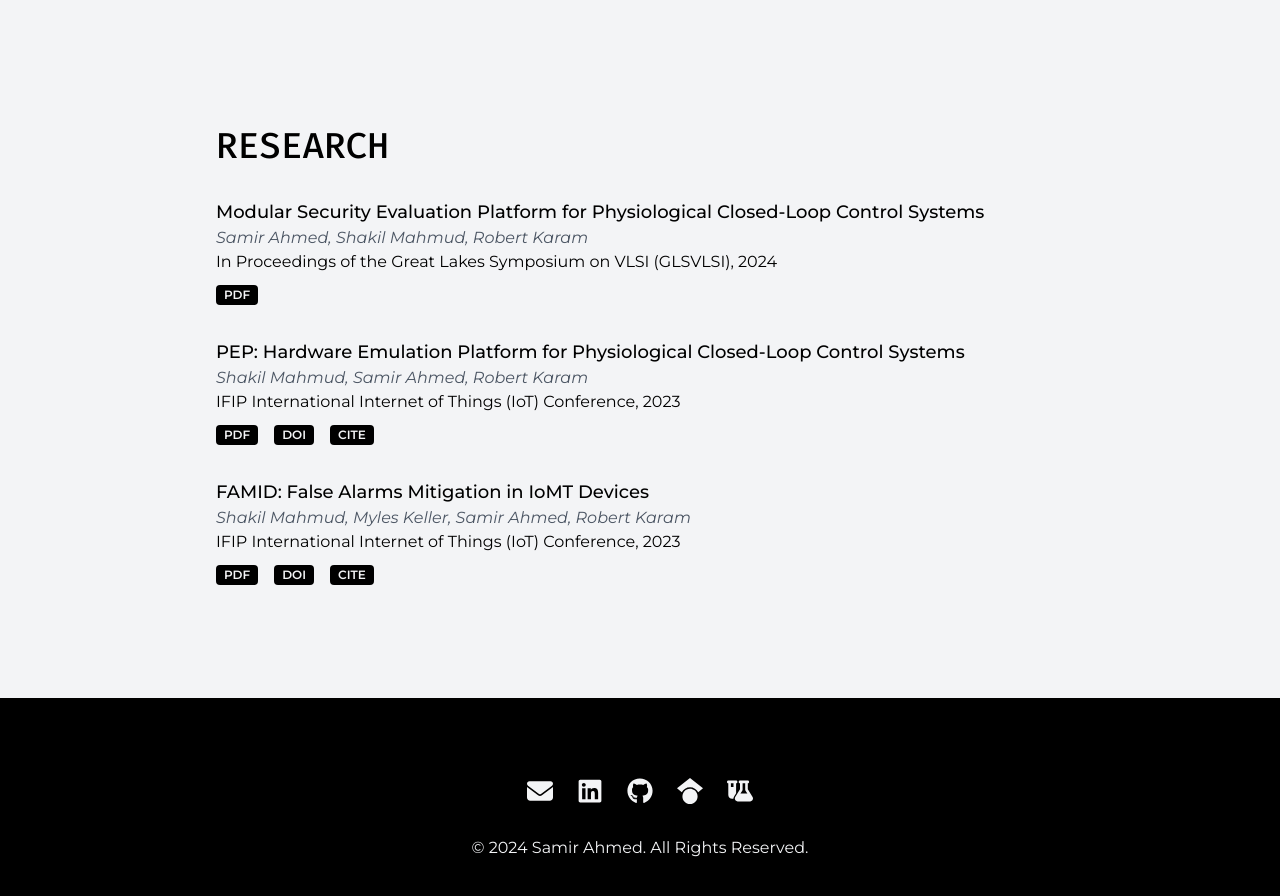
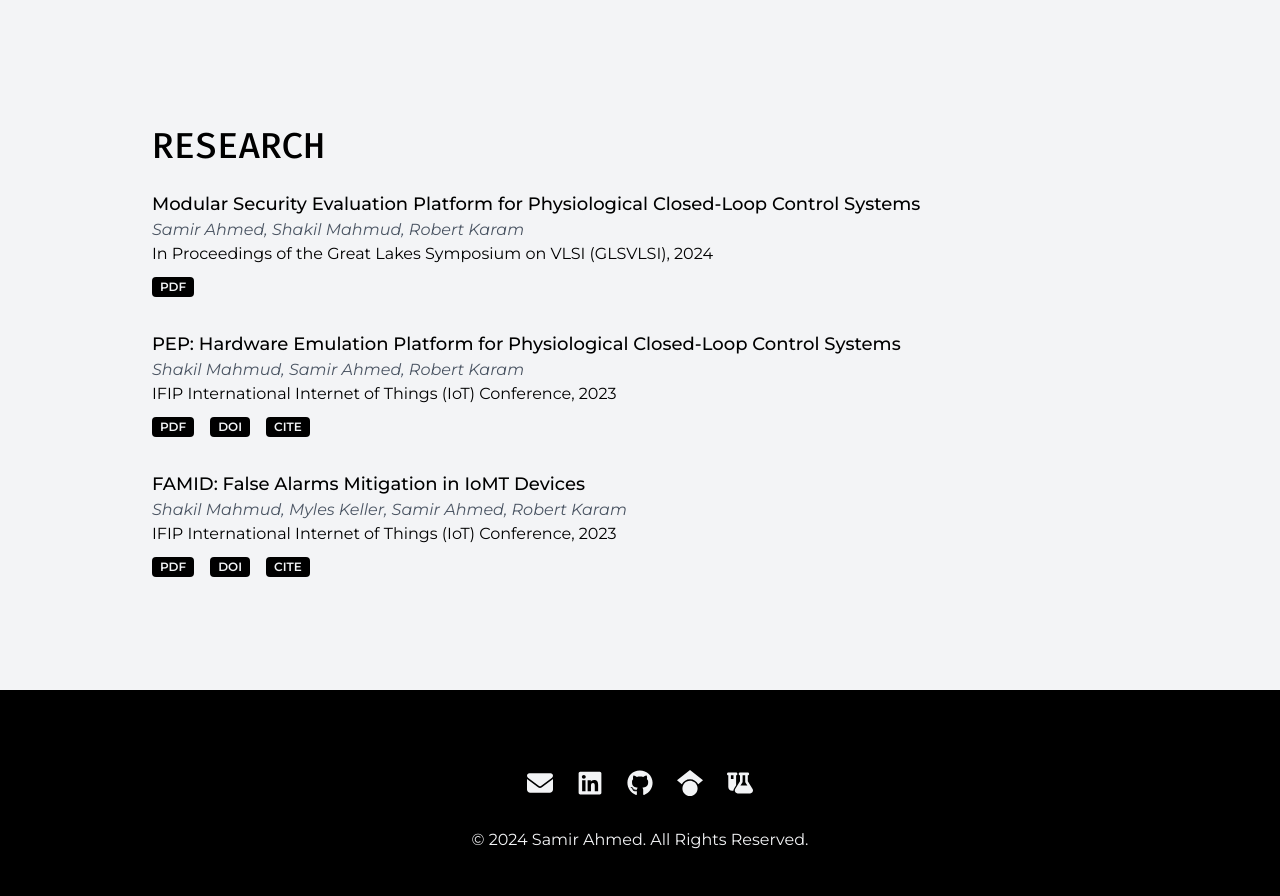
Before and after one commit to akarez/akarez.github.io, a React (Vite) app: page /#home in a window 1280 px wide. Shown: the part 2200-3096 px from the top of the page. Built offline with nearby package versions, Linux system fonts and the light colour scheme.

Commit message:
update styling

```diff
--- a/src/components/Research.jsx
+++ b/src/components/Research.jsx
@@ -6,8 +6,8 @@ import FAMID from '../assets/research/IFIP_2023__False_Alarms_Mitigation_in_IoMT
 function Research() {
     return (
         <div id='research' className='bg-gray-100 py-20'>
-            <div className='max-w-4xl mx-auto px-6'>
-                <h1 className='text-4xl font-medium mb-8 font-mono'>RESEARCH</h1>
+            <div className='flex flex-col max-w-5xl mx-auto px-6'>
+                <h1 className='mb-6 text-3xl font-medium font-mono md:text-4xl'>RESEARCH</h1>
                 <div className='mb-8'>
                     <h2 className='text-lg font-medium'>Modular Security Evaluation Platform for Physiological Closed-Loop Control Systems</h2>
                     <p className='italic text-gray-600'>Samir Ahmed, Shakil Mahmud, Robert Karam</p>
```
